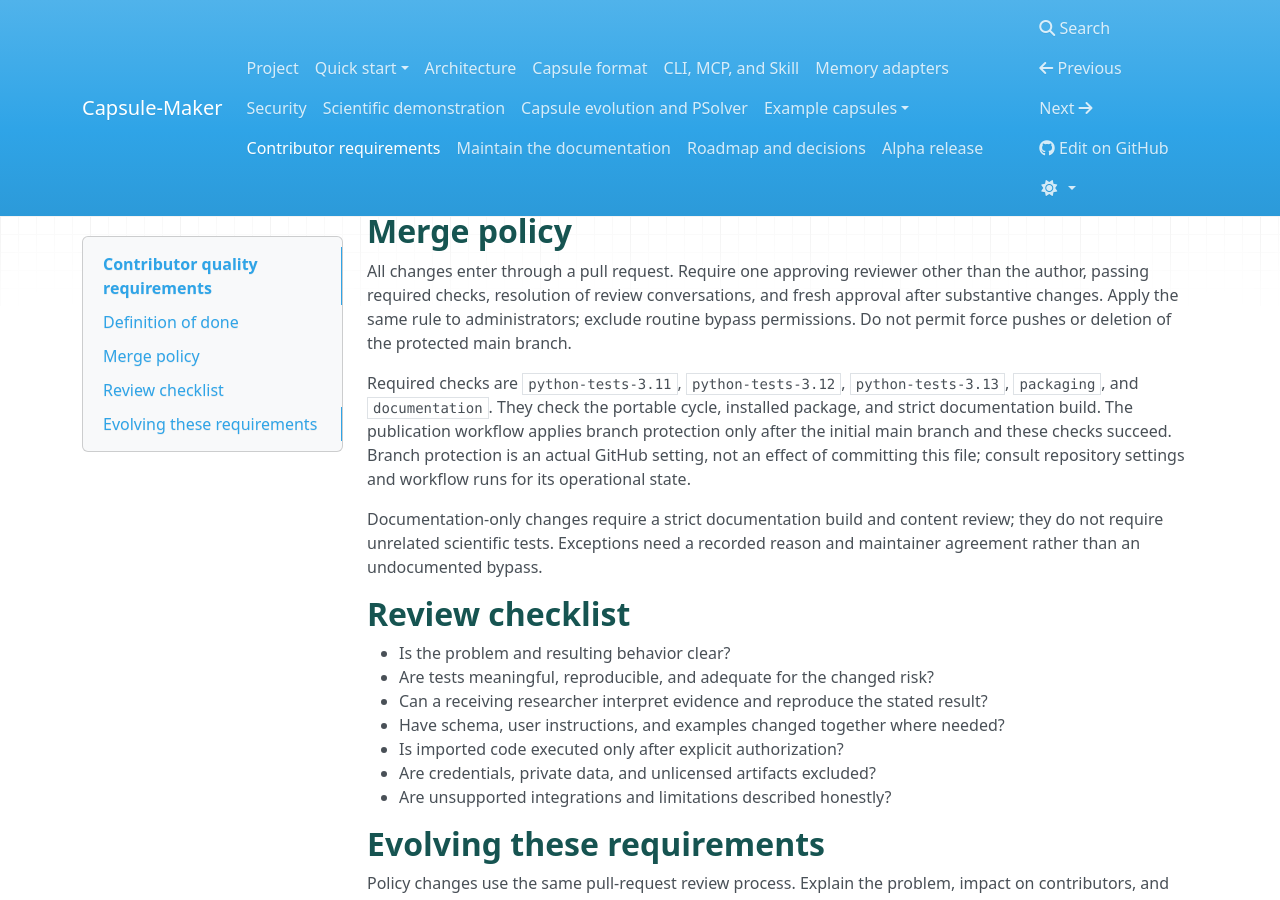
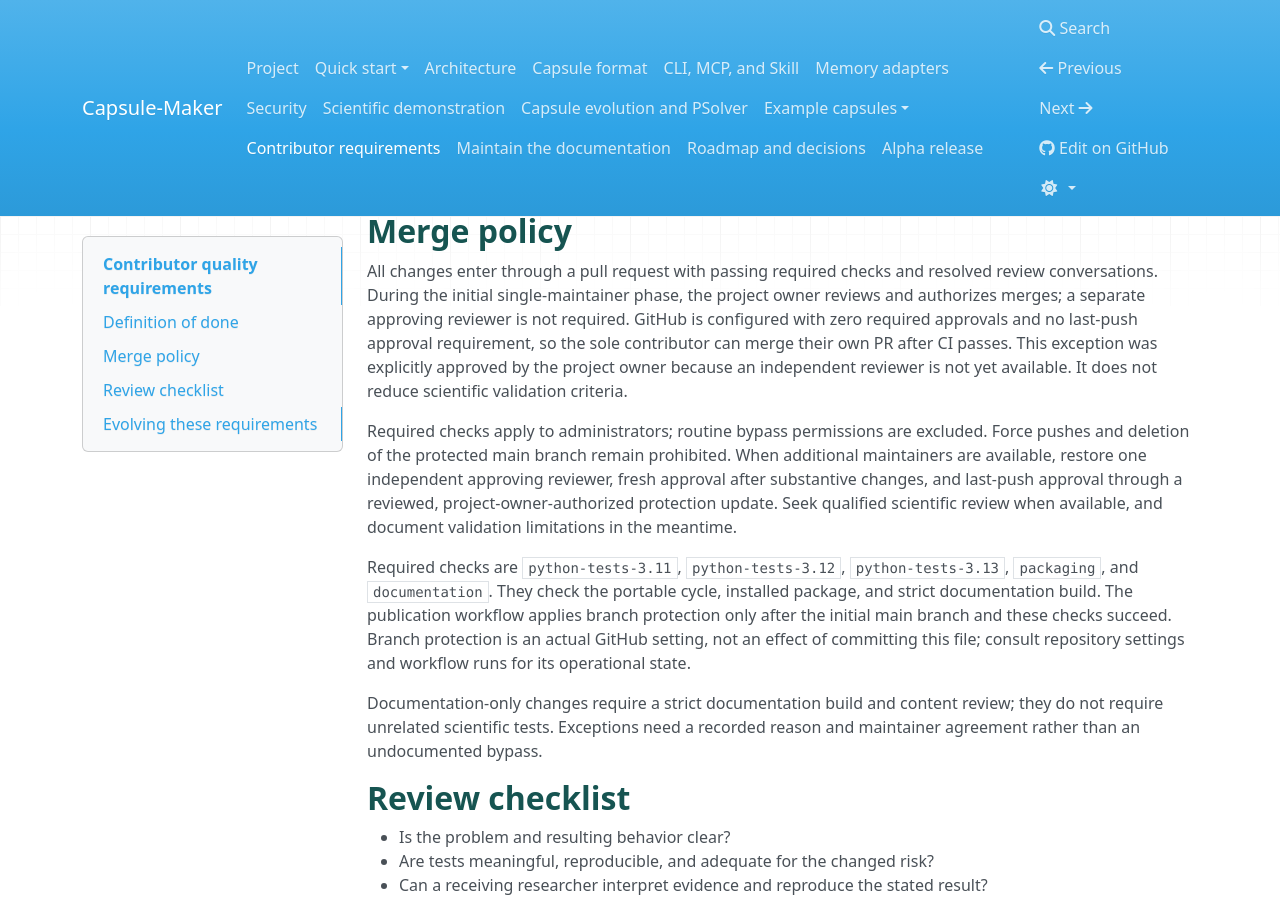
Before and after one commit to BigDFT-group/capsule-maker, an MkDocs documentation site: the page built from docs/quality.md, in a window 1280 px wide and 900 px high, scrolled down 1053 px. Built offline with MkDocs 1.6.1, drawn with Linux system fonts in a browser that asks for light colours; nearby versions of some CDN libraries.

Commit message:
Allow owner-reviewed PR merges during the single-maintainer phase

```diff
--- a/docs/quality.md
+++ b/docs/quality.md
@@ -29,11 +29,20 @@ cycle must run without credentials or external services.
 
 ## Merge policy
 
-All changes enter through a pull request. Require one approving reviewer other
-than the author, passing required checks, resolution of review conversations, and
-fresh approval after substantive changes. Apply the same rule to administrators;
-exclude routine bypass permissions. Do not permit force pushes or deletion of the
-protected main branch.
+All changes enter through a pull request with passing required checks and resolved
+review conversations. During the initial single-maintainer phase, the project
+owner reviews and authorizes merges; a separate approving reviewer is not required.
+GitHub is configured with zero required approvals and no last-push approval
+requirement, so the sole contributor can merge their own PR after CI passes.
+This exception was explicitly approved by the project owner because an independent
+reviewer is not yet available. It does not reduce scientific validation criteria.
+
+Required checks apply to administrators; routine bypass permissions are excluded.
+Force pushes and deletion of the protected main branch remain prohibited. When
+additional maintainers are available, restore one independent approving reviewer,
+fresh approval after substantive changes, and last-push approval through a
+reviewed, project-owner-authorized protection update. Seek qualified scientific
+review when available, and document validation limitations in the meantime.
 
 Required checks are `python-tests-3.11`, `python-tests-3.12`, `python-tests-3.13`,
 `packaging`, and `documentation`. They check the portable cycle, installed package,
```
Also changed, not shown: CONTRIBUTING.md (+4 -2 lines), docs/roadmap.md (+1 -1 lines).
